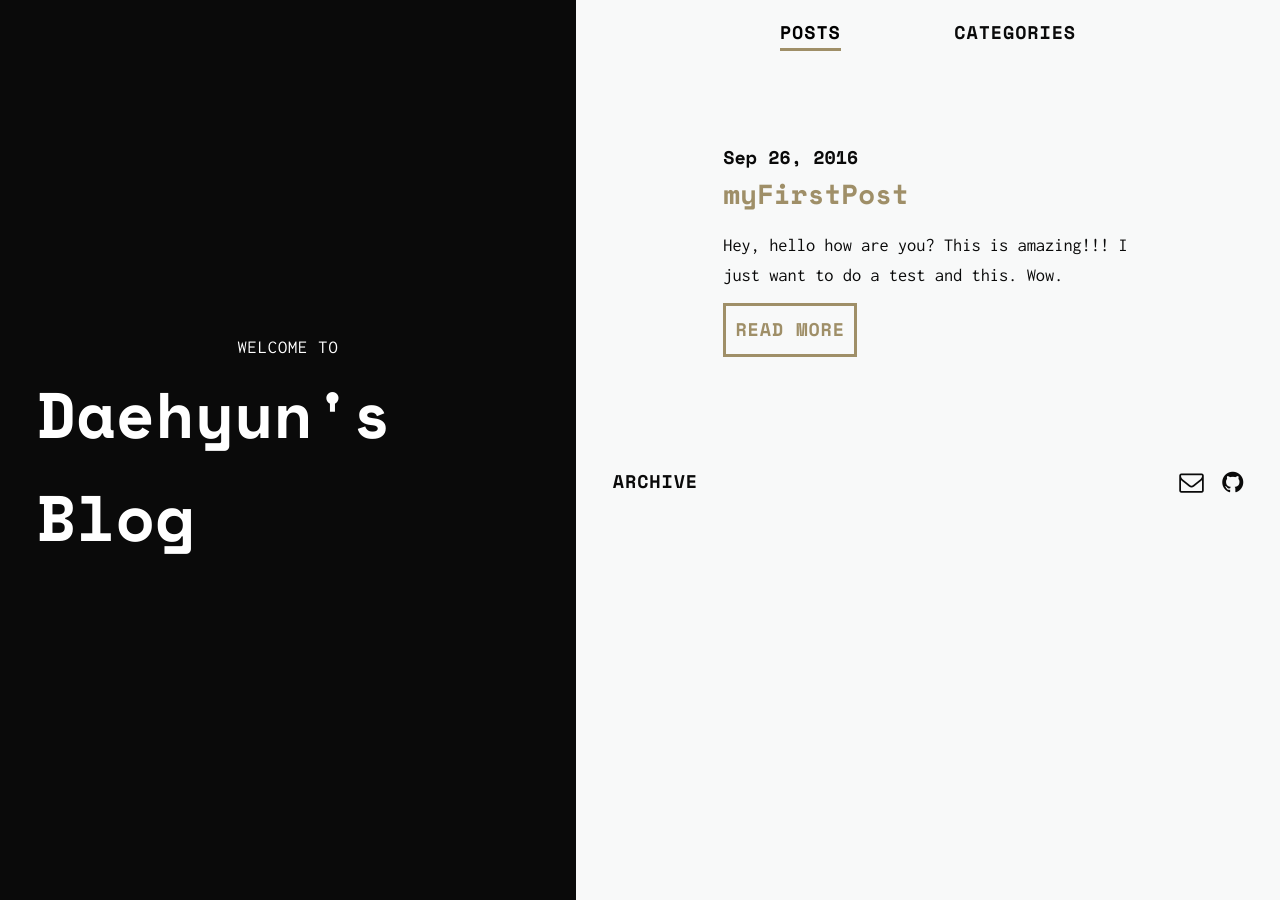
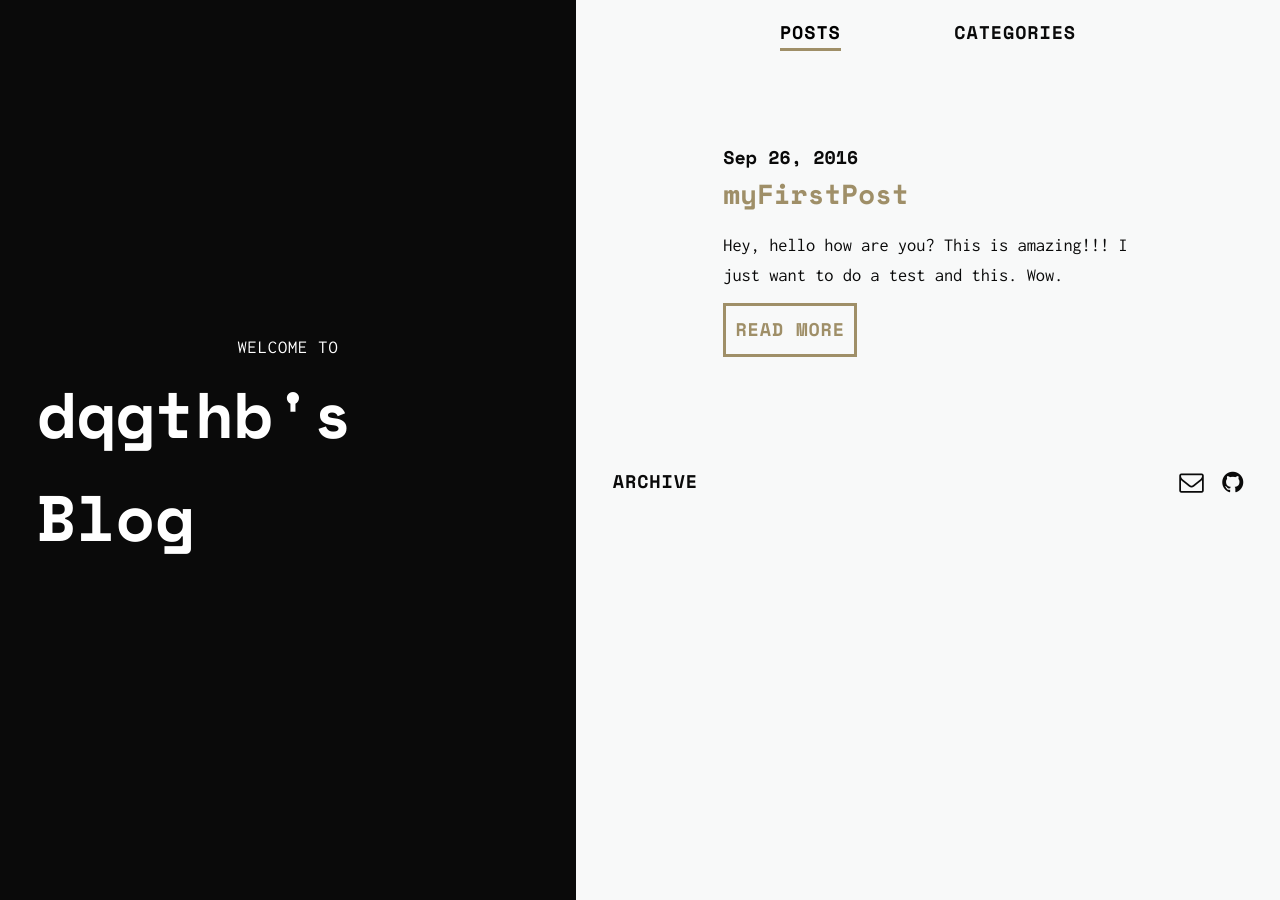
Before and after one commit to deongthb/blog, a Jekyll site: the page built from index.html, in a window 1280 px wide. Built offline with Jekyll 4.4.1, drawn with Linux system fonts in a browser that asks for light colours; nearby versions of some CDN libraries; the list of posts is cut into pages by our own code.

Commit message:
profile photo settings

```diff
--- a/_config.yml
+++ b/_config.yml
@@ -1,20 +1,20 @@
 # Site settings
-email: deonquebec@gmail.com
+email:
 baseurl: "/blog"
 paginate: 5
 paginate_path: "/blog/page-:num"
 google_analytics:
 
 # SEO settings
-title: Daehyun's Blog
-description:
+title: dqgthb's Blog
+description: Hello world! This is SEO description.
 url: ""
 twitter_username:
 default_img:
 
 # Profile settings
 name:
-#profile_img: black_background_wood-wallpaper-1920x1200.jpg
+profile_img: "/blog/black_background_wood-wallpaper-1920x1200.jpg"
 profile:
 social:
   github:
```
